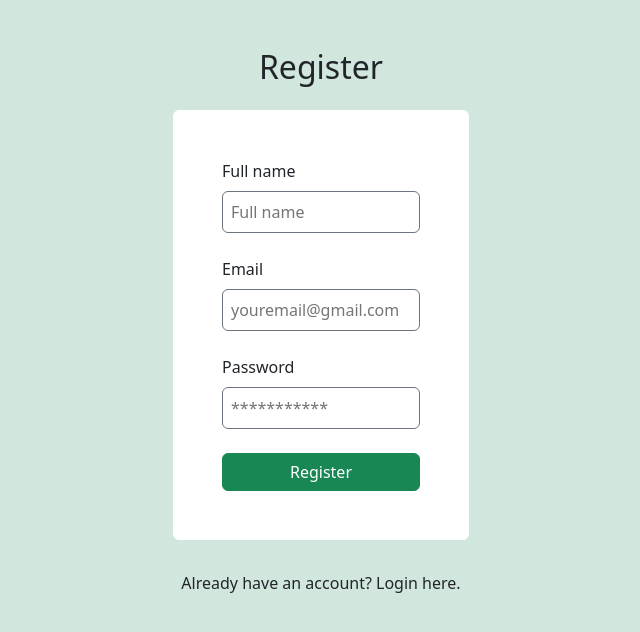
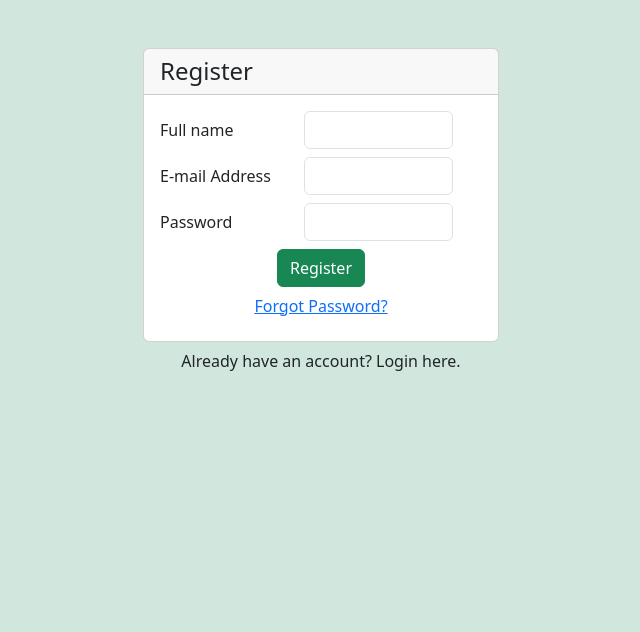
Before and after one commit to Konul304/Login-panel, a React (Create React App) app in the folder loginpanel/: page / in a window 1280 px wide. Shown: the top 632 px of the page, without its empty margins (319-959 px from the left). Built offline with nearby package versions, Linux system fonts and the light colour scheme.

Commit message:
bootstrap snippet

```diff
--- a/loginpanel/src/components/Login.jsx
+++ b/loginpanel/src/components/Login.jsx
@@ -14,16 +14,64 @@ export const Login = (props) => {
     }
 
     return (
-        <div className="bg-success-subtle d-flex align-items-center flex-column min-vh-100 p-5">
-            <h2>Login</h2>
-            <form className="w-25 mt-2 d-flex flex-column p-5 border border-white bg-white rounded" onSubmit={handleSubmit}>
-                <label className="form-label">Email</label>
-                <input className="border border-secondary rounded p-2 form-outline mb-4" type="email" placeholder="youremail@gmail.com" name="email" />
-                <label className="form-label">Password</label>
-                <input className="border border-secondary rounded p-2 form-outline mb-4" type="password" placeholder="***********" id="password" name="password" />
-                <button className="text-capitalize btn btn-success ml-0 mr-0" type="submit ">Log In</button>
-            </form>
-            <Link to="/register"><button className="btn ml-0 mr-0 mt-2" onClick={() => props.onFormSwitch('register')}>Don't have an account? Register here.</button></Link>
+        <div className="bg-success-subtle min-vh-100 pt-5">
+            <div className="container">
+                <div className="row justify-content-center">
+                    <div className="col-md-4">
+                        <div className="card">
+                            <h4 className="card-header">Login</h4>
+                            <div className="card-body">
+                                <form action="" method="" />
+                                <div className="form-group row">
+                                    <label className="col-md-5 col-form-label text-md-right mb-2">E-mail Address</label>
+                                    <div className="col-md-6">
+                                        <input type="text" className="form-control" name="email-address" required />
+                                    </div>
+                                </div>
+
+                                <div class="form-group row">
+                                    <label for="password" className="col-md-5 col-form-label text-md-right mb-2">Password</label>
+                                    <div class="col-md-6">
+                                        <input type="password" className="form-control" name="password" required />
+                                    </div>
+                                </div>
+
+                                <div>
+                                    <button type="submit" className="btn btn-success position-relative top-0 start-50 translate-middle-x ps-5 pe-5 ">
+                                        Login
+                                    </button>
+                                </div>
+                                <a href="#" className="btn btn-link mb-2 position-relative top-0 start-50 translate-middle-x">
+                                    Forgot Password?
+                                </a>
+                                <form />
+                            </div>
+                        </div>
+                    </div>
+                </div >
+                <Link to="/register"><button className="btn ml-0 mr-0 mt-2 position-relative top-0 start-50 translate-middle-x"
+                    onClick={() => props.onFormSwitch('register')}>Don't have an account? Register here.</button></Link>
+            </div >
         </div>
     )
 }
+    // <div className="bg-success-subtle d-flex align-items-center flex-column min-vh-100 p-5">
+    //     <h2>Login</h2>
+    //     <form className="w-25 mt-2 d-flex flex-column p-5 border border-white bg-white rounded" onSubmit={handleSubmit}>
+    //         <label className="form-label">Email</label>
+    //         <input className="border border-secondary rounded p-2 form-outline mb-4" type="email" placeholder="youremail@gmail.com" name="email" />
+    //         <label className="form-label">Password</label>
+    //         <input className="border border-secondary rounded p-2 form-outline mb-4" type="password" placeholder="***********" id="password" name="password" />
+    //         <button className="text-capitalize btn btn-success ml-0 mr-0" type="submit ">Log In</button>
+    //     </form>
+    //     <Link to="/register"><button className="btn ml-0 mr-0 mt-2" onClick={() => props.onFormSwitch('register')}>Don't have an account? Register here.</button></Link>
+    // </div>
+                                // <div className="form-group row">
+                                //     <div className="col-md-6 offset-md-4">
+                                //         <div className="checkbox">
+                                //             <label>
+                                //                 <input type="checkbox" name="remember" />Remember me
+                                //             </label>
+                                //         </div>
+                                //     </div>
+                                // </div>
--- a/loginpanel/src/components/Register.jsx
+++ b/loginpanel/src/components/Register.jsx
@@ -27,24 +27,79 @@ export const Register = (props) => {
     }
 
     return (
-        <div className="bg-success-subtle d-flex align-items-center flex-column min-vh-100 p-5">
+        <div className="bg-success-subtle min-vh-100 pt-5">
+            <div className="container">
+                <div className="row justify-content-center">
+                    <div className="col-md-4">
+                        <div className="card">
+                            <h4 className="card-header">Register</h4>
+                            <div className="card-body">
+                                <form action="" method="" />
+
+                                <div className="form-group row">
+                                    <label className="col-md-5 col-form-label text-md-right mb-2 ">Full name</label>
+                                    <div className="col-md-6">
+                                        <input type="text" className="form-control" name="fullname" required />
+                                    </div>
+                                </div>
+
+
+                                <div className="form-group row">
+                                    <label className="col-md-5 col-form-label text-md-right mb-2">E-mail Address</label>
+                                    <div className="col-md-6">
+                                        <input type="text" className="form-control" name="email-address" required />
+                                    </div>
+                                </div>
+
+                                <div class="form-group row">
+                                    <label for="password" className="col-md-5 col-form-label text-md-right mb-2">Password</label>
+                                    <div class="col-md-6">
+                                        <input type="password" className="form-control" name="password" required />
+                                    </div>
+                                </div>
+
+                                <div >
+                                    <button type="submit" className="btn btn-success position-relative top-0 start-50 translate-middle-x">
+                                        Register
+                                    </button>
+                                </div>
+                                <a href="#" className="btn btn-link position-relative top-0 start-50 translate-middle-x">
+                                    Forgot Password?
+                                </a>
+                                <form />
+                            </div>
+                        </div>
+                    </div>
+                </div >
+                <Link to="/login"><button className="btn position-relative top-0 start-50 translate-middle-x" onClick={() => {
+                    return props.onFormSwitch('login');
+                }}>Already have an account? Login here.</button></Link>
+            </div >
+        </div>
+    )
+}
+{/* <div className="bg-success-subtle d-flex align-items-center flex-column min-vh-100 p-5">
             <h2>Register</h2>
             <form className="w-25 d-flex flex-column p-5 border border-white ml-0 mr-0 mt-2 bg-white mt-3 rounded" onSubmit={handleSubmit}>
                 <label className="form-label">Full name</label>
                 <input className="border border-secondary rounded p-2 form-outline mb-4"
-                    name="name" id="name" placeholder="Full name" />
+                name="name" id="name" placeholder="Full name" />
                 <label className="form-label">Email</label>
                 <input className="border border-secondary rounded p-2 form-outline mb-4"
-                    type="email" placeholder="youremail@gmail.com" name="email" />
+                type="email" placeholder="youremail@gmail.com" name="email" />
                 <label className="form-label">Password</label>
                 <input className="border border-secondary rounded p-2 form-outline mb-4"
-                    type="password" placeholder="***********" id="password" name="password" />
+                type="password" placeholder="***********" id="password" name="password" />
                 <button className="text-capitalize btn btn-success ml-0 mr-0"
-                    type="submit ">Register</button>
+                type="submit ">Register</button>
             </form>
-            <p></p><Link to="/login"><button className="btn ml-0 mr-0 mt-2" onClick={() => {
-                return props.onFormSwitch('login');
-            }}>Already have an account? Login here.</button></Link>
-        </div>
-    )
-}
+        </div> */}
+{/* <div className="form-group row">
+            <div className="col-md-6 offset-md-4 mb-2">
+                <div className="checkbox">
+                    <label>
+                        <input type="checkbox" name="remember" />Remember me
+                    </label>
+                </div>
+            </div>
+        </div> */}
```
